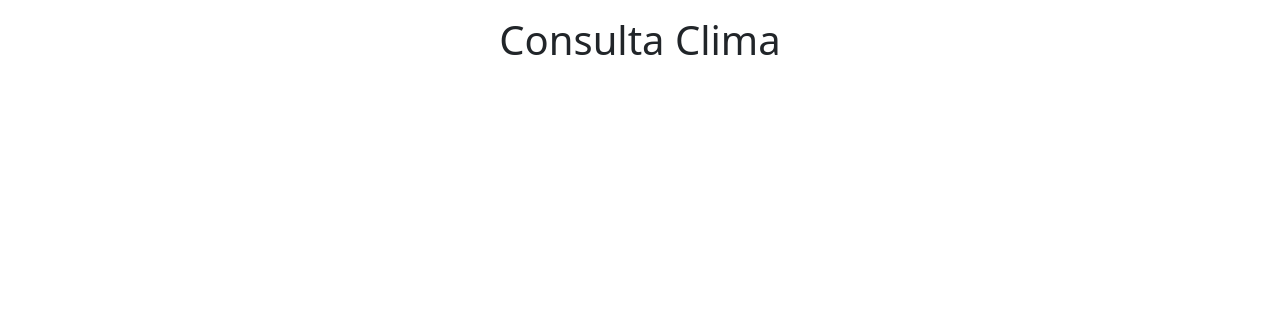
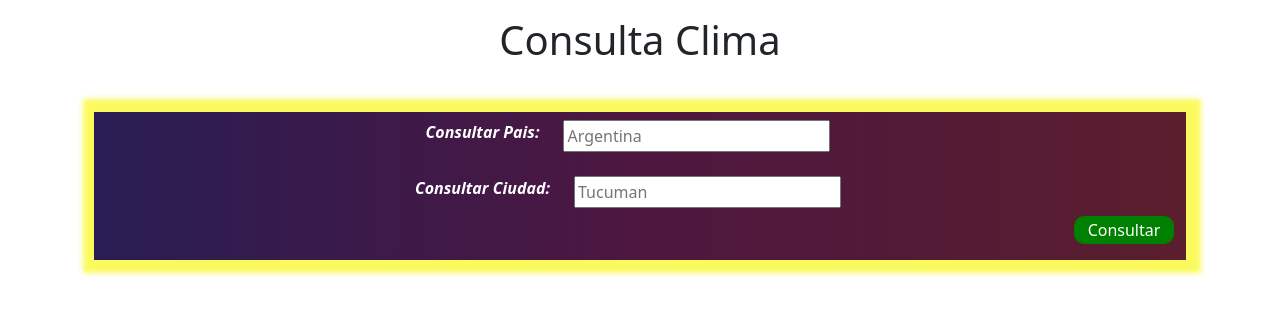
Before and after one commit to Lucaspozziok64/webClima-ReactVite, a React (Vite) app: page / in a window 1280 px wide. Shown: the top 316 px of the page. Built offline with nearby package versions, Linux system fonts and the light colour scheme.

Commit message:
maquetamos formulario icliyendo estilos, texto, botones, input, etc

```diff
--- a/src/App.css
+++ b/src/App.css
@@ -0,0 +1,17 @@
+.formulario {
+  padding: 8px;
+box-shadow: 2px 0px 5px 13px rgba(249,249,41,0.75);
+-webkit-box-shadow: 2px 0px 5px 13px rgba(249,249,41,0.75);
+-moz-box-shadow: 2px 0px 5px 13px rgba(249,249,41,0.75);
+  background: -webkit-linear-gradient(90deg,#291d53,#4d1740,#5a1e2d); /* Chrome 10-25, Safari 5.1-6 */ background: linear-gradient(90deg,#291d53,#4d1740,#5a1e2d); /* W3C, IE 10+/ Edge, Firefox 16+, Chrome 26+, Opera 12+, Safari 7+ */
+  color: white;
+}
+
+.botonConsultar {
+  background-color: green;
+  border-radius: 10px;
+  border: none;
+  color: white;
+  padding: 2px;
+  width: 100px;
+}
--- a/src/App.jsx
+++ b/src/App.jsx
@@ -1,4 +1,5 @@
 import './App.css'
+import FormularioClima from './components/FormularioClima'
 import Titulo from './components/Titulo'
 import 'bootstrap/dist/css/bootstrap.min.css'
 
@@ -8,6 +9,9 @@ function App() {
     <>
       <main className='container my-3'>
         <Titulo />
+        <section className='container my-5'>
+          <FormularioClima />
+        </section>
       </main>
     </>
   )
--- /dev/null
+++ b/src/components/FormularioClima.jsx
@@ -0,0 +1,35 @@
+
+
+const FormularioClima = () => {
+    return (
+      <form className="container d-flex flex-column formulario">
+      <div className="d-flex justify-content-center mb-4">
+        <label className="form-label" style={{ fontStyle: "italic" }}>
+          <strong>Consultar Pais:</strong>
+        </label>
+        <input
+          className="w-25 mx-4"
+          placeholder="Argentina"
+          required
+        >
+        </input>
+      </div>
+      <div className="d-flex justify-content-center">
+        <label className="form-label" style={{ fontStyle: "italic" }}>
+          <strong>Consultar Ciudad:</strong>
+        </label>
+        <input
+          className="form-input w-25 mx-4"
+          placeholder="Tucuman"
+          required
+        >
+        </input>
+      </div>
+      <div className="d-flex justify-content-center justify-content-md-end my-2">
+        <button className="botonConsultar">Consultar</button>
+      </div>
+    </form>
+    );
+};
+
+export default FormularioClima;
```
